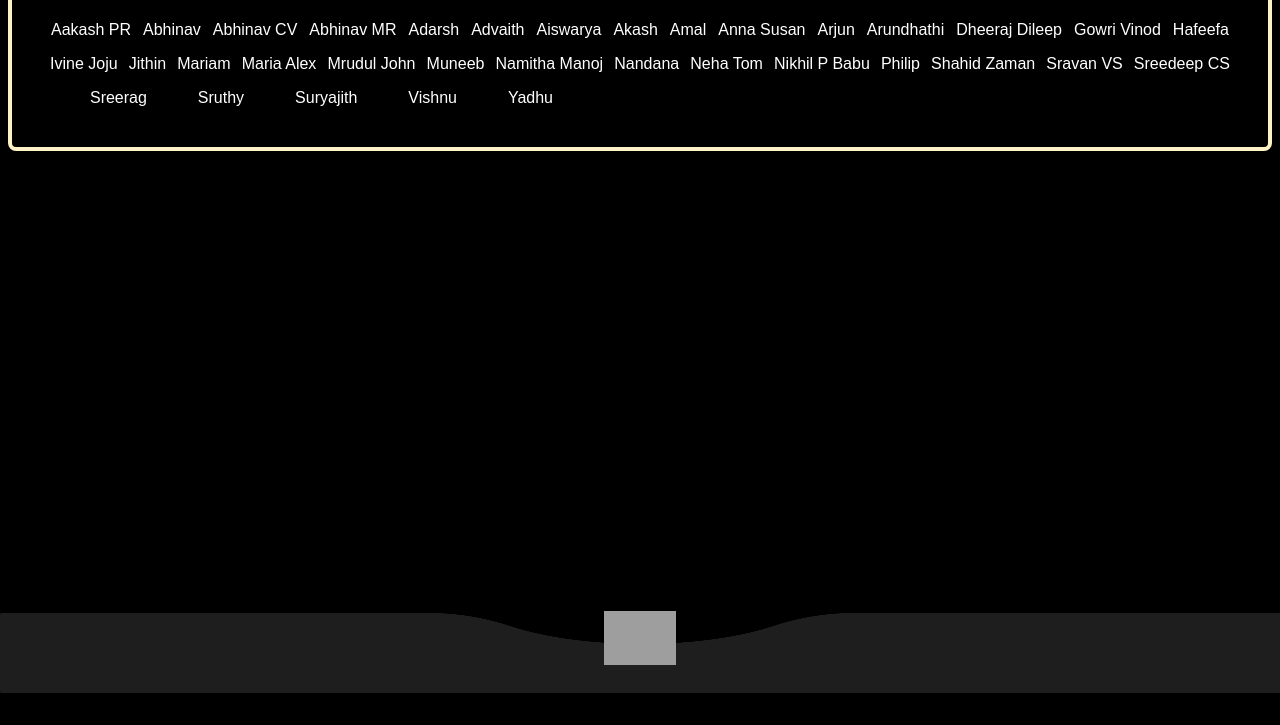
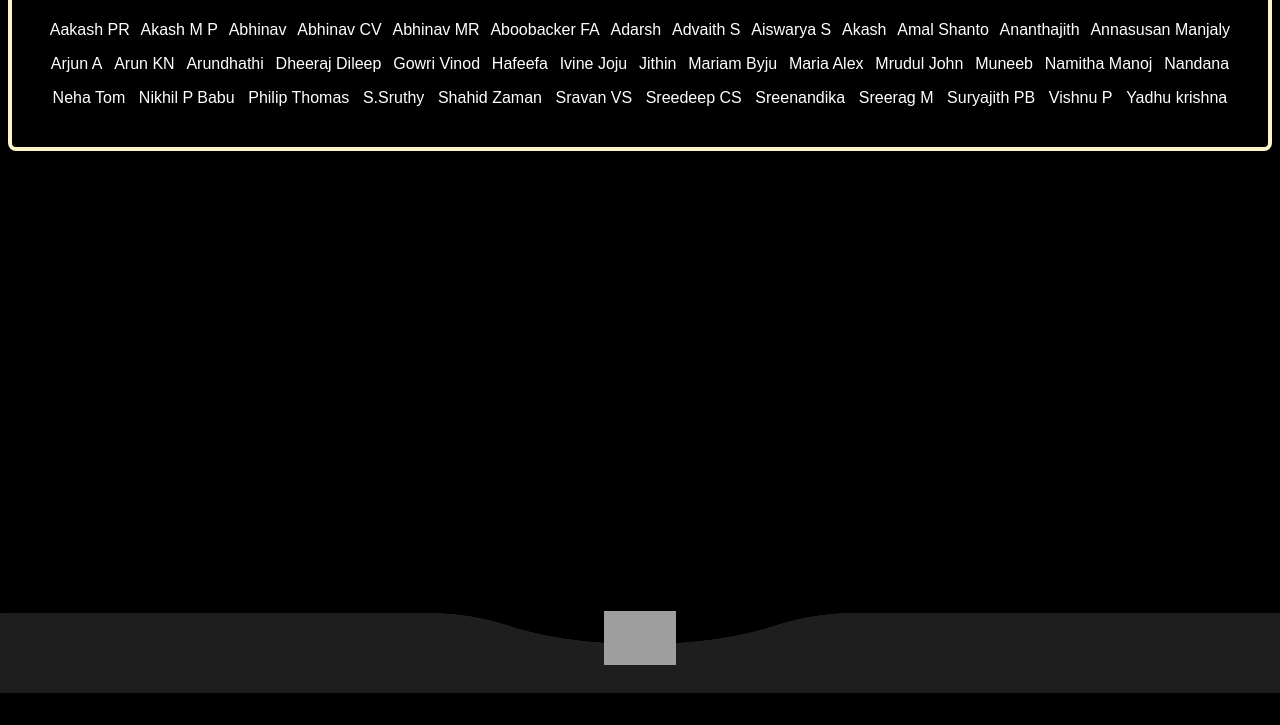
Before and after one commit to sreeragm333/AR_EXHIBITION, a plain HTML site: page developers.html in a window 1280 px wide. Shown: the part 107-832 px from the top of the page. Drawn offline with nearby package versions, Linux system fonts and the light colour scheme; grey boxes are pictures that could not be loaded.

Commit message:
names updated

```diff
--- a/developers.html
+++ b/developers.html
@@ -58,39 +58,44 @@
         <ul>
             <!-- List items in alphabetical order -->
             <li>Aakash PR</li>
+            <li>Akash M P</li>
             <li>Abhinav</li>
             <li>Abhinav CV</li>
             <li>Abhinav MR</li>
+            <li>Aboobacker FA</li>
             <li>Adarsh</li>
-            <li>Advaith</li>
-            <li>Aiswarya</li>
+            <li>Advaith S</li>
+            <li>Aiswarya S</li>
             <li>Akash</li>
-            <li>Amal</li>
-            <li>Anna Susan</li>
-            <li>Arjun</li>
+            <li>Amal Shanto</li>
+            <li>Ananthajith</li>
+            <li>Annasusan Manjaly </li>
+            <li>Arjun A</li>
+            <li>Arun KN</li>
             <li>Arundhathi</li>
             <li>Dheeraj Dileep</li>
             <li>Gowri Vinod</li>
             <li>Hafeefa</li>
             <li>Ivine Joju</li>
             <li>Jithin</li>
-            <li>Mariam</li>
+            <li>Mariam Byju</li>
             <li>Maria Alex</li>
-            <li>Mrudul John</li>
+            <li>Mrudul John </li>
             <li>Muneeb</li>
             <li>Namitha Manoj</li>
             <li>Nandana</li>
             <li>Neha Tom</li>
             <li>Nikhil P Babu</li>
-            <li>Philip</li>
+            <li>Philip Thomas</li>
+            <li>S.Sruthy</li>
             <li>Shahid Zaman</li>
             <li>Sravan VS</li>
             <li>Sreedeep CS</li>
-            <li>Sreerag</li>
-            <li>Sruthy</li>
-            <li>Suryajith</li>
-            <li>Vishnu</li>
-            <li>Yadhu</li>
+            <li>Sreenandika</li>
+            <li>Sreerag M</li>
+            <li>Suryajith PB</li>
+            <li>Vishnu P</li>
+            <li>Yadhu krishna</li>
         </ul>
     </div>
 
```
